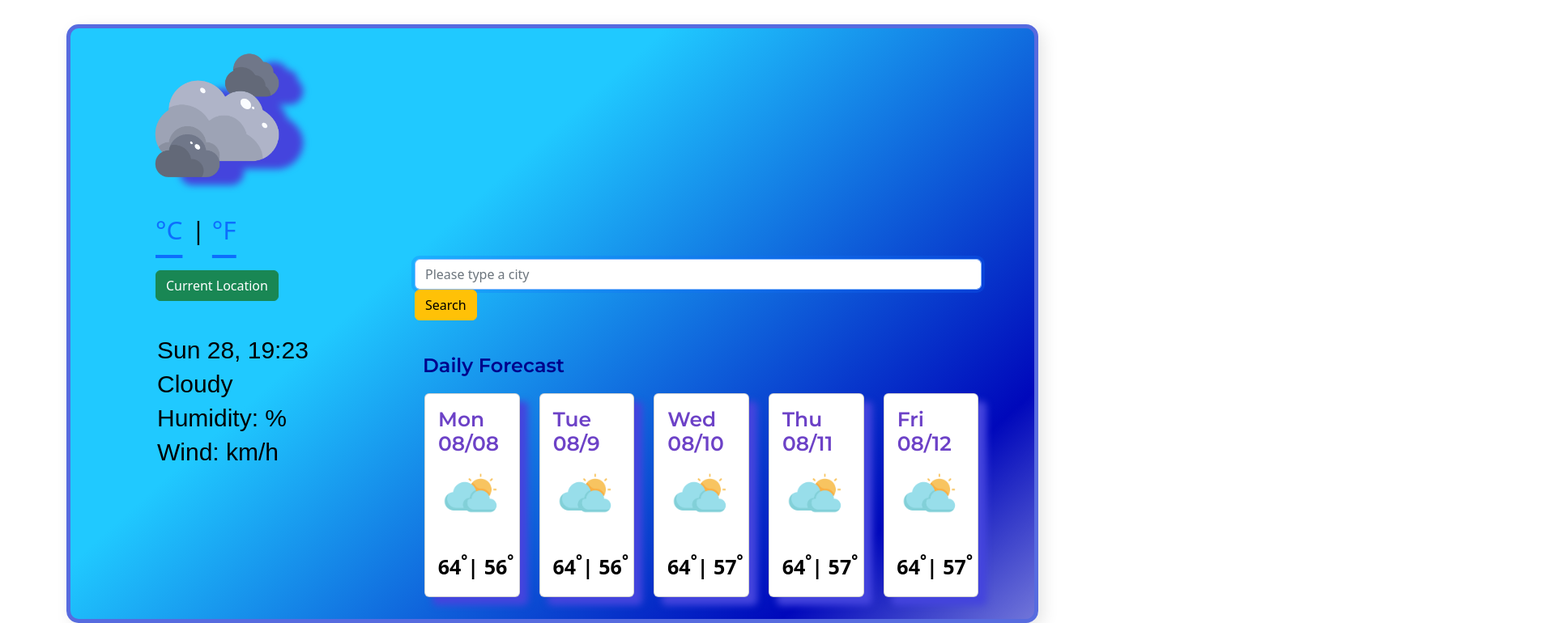
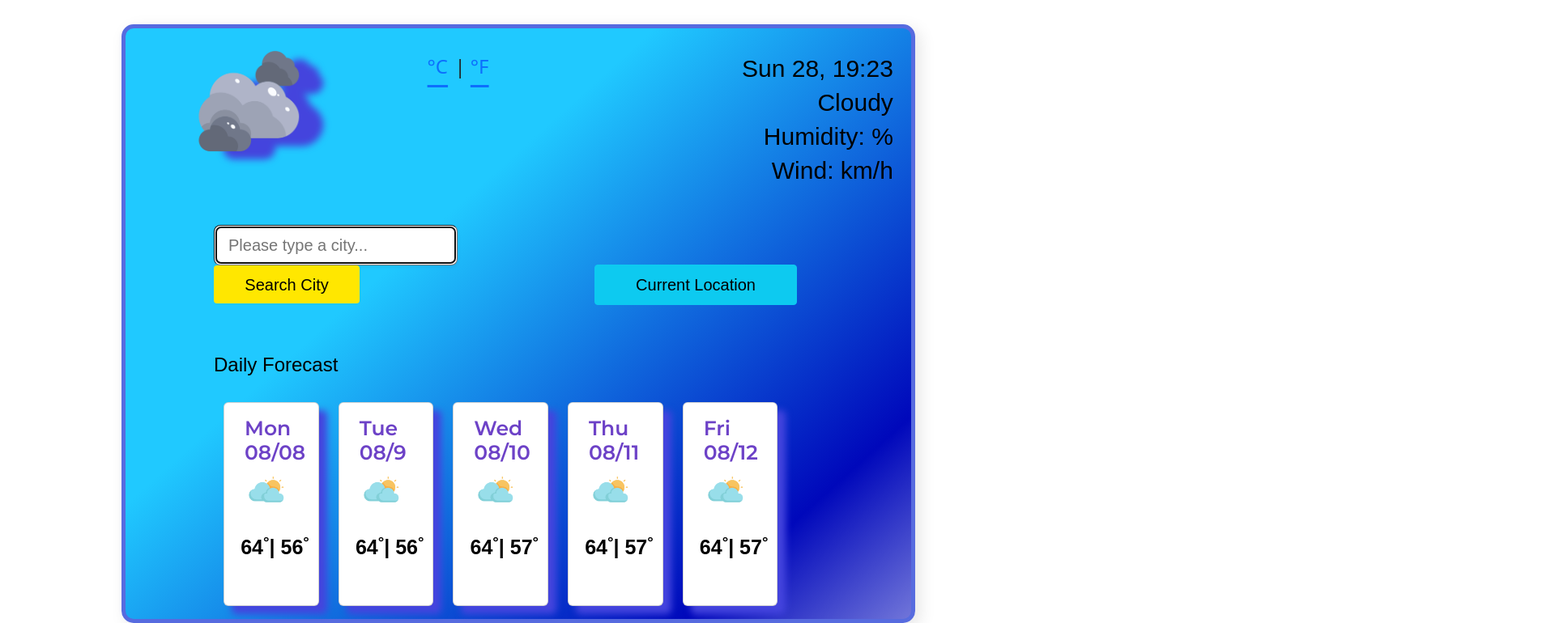
Before and after one commit to soniigx/my-weather-app, a plain HTML site: page index.html in a window 1280 px wide. Shown: the top 770 px of the page at 81% size, 1920 px wide, since content can reach past the window. Drawn offline with nearby package versions, Linux system fonts and the light colour scheme; no server answers; a web font is replaced by a local one.

Commit message:
updated current location button

```diff
--- a/index.html
+++ b/index.html
@@ -18,27 +18,22 @@
 
   <body>
     <div class="container">
-			<div id=content">
+			<div id="content">
 				<div id="box">
     <h1>
-			<img src="images/cloudyy.png" alt="Sun behind clouds " class="dark-clouds" />
+			<img src="images/cloudyy.png" alt="Sun behind dark clouds " class="dark-clouds" />
+	</h1>
+	<h2>
 
-			<div class="float-left">
+			<div class="float">
 					<p id="city"></p>
 				<span class="temperature" id="temperature"></span
 				><span class="units">
 					<a href="#" id="celsius-link"><sup>°C<sup></a> <sup> | </sup>
 					<a href="#" id="fahrenheit-link"><sup>°F </sup></a>
-					<hr>
-					<button
-                class="btn btn-success btn-lg-"
-                id="current-location-button"
-              >
-                Current Location
-              </button>
 
-			</h1>
-			<h2>
+	</h2>
+	<h3>
 			<ul>
 				<li id="date"></li>
 				<li id="description">
@@ -51,36 +46,39 @@
 				<li>
 					Wind: <span id="wind"></span> km/h
 				</li>
-			</h2>
+	</h3>
+	<hr>
 
 
 		<form id="search-bar">
 			<div class="wrap">
 				<input
 				type="search"
-					placeholder="Please type a city"
-				  class="form-control"
+				id="city-input"
+				placeholder="Please type a city..."
 				autofocus="on"
 				autocomplete="off"
-					id="city-input"
-					class="form-control shadow-sm">
-
+				class="form-control-lg shadow-sm">
+				<button id="search-button">
+					Search City
+				</button>
 				<button
-                class="btn btn-warning btn-lg-float left"
-								id="search-button"
-								values="Search"
+                class="btn btn-info btn"
+                id="current-location-button"
               >
-                Search
+                Current Location
               </button>
 		</form>
 
 			<hr>
 
-			<h3>
+			<h4>
 			Daily Forecast
-			</h3>
+			</h4>
 
-	  <h4>
+			<hr>
+
+	  <h5>
 
 			<div class="row card-body">
 				<div class="col-2">
@@ -147,7 +145,7 @@
 						</div>
 					</div>
 				</div>
-			</h4>
+			</h5>
 
 
     <script src="src/index.js"></script>
--- a/src/index.js
+++ b/src/index.js
@@ -85,4 +85,4 @@ form.addEventListener("submit", handleSubmit);
 let currentLocationButton = document.querySelector("#current-location-button");
 currentLocationButton.addEventListener("click", getCurrentLocation);
 
-searchCity("Peru");
+searchCity("Perú");
--- a/src/styles.css
+++ b/src/styles.css
@@ -2,6 +2,13 @@ h1 {
   color: black;
   font-size: 42px;
   padding-left: 0px;
+}
+
+h2 {
+  padding-left: 220px;
+  position: absolute;
+  top: 7%;
+  left: 17%;
 }
 
 h3 {
@@ -12,6 +19,14 @@ h3 {
   font-weight: 550;
   font-size: x-large;
   color: darkblue;
+  margin-left: center;
+}
+
+h4 {
+  color: black;
+}
+h5 {
+  margin-right: -50%;
 }
 
 p {
@@ -41,7 +56,7 @@ p {
   width: 1200px;
   height: 740px;
   margin: 30px auto;
-  max-width: 1200px;
+  max-width: 980px;
   padding: 15px;
   box-shadow: 6px 6px 20px rgba(0, 0, 0, 0.1);
 }
@@ -76,19 +91,24 @@ hr {
 
 ul {
   list-style: none;
-  text-align: left;
+  text-align: right;
   font-size: 30px;
   line-height: 1.4;
   font-family: "Mochiy Pop One", sans-serif;
   color: black;
   font-weight: lighter;
-  margin-left: 60px;
-  bottom: -500px;
+  position: absolute;
+  margin-left: 500px;
+  cursor: pointer;
+  top: 8%;
+  left: 30%;
 }
 
 .card-title {
   font-weight: 750;
   font-size: 60px;
+  margin-left: 9px;
+  max-width: 450px;
 }
 
 .card-text {
@@ -96,6 +116,8 @@ ul {
   font-weight: 700;
   font-size: 25px;
   font-family: "Montserrat", sans-serif;
+  margin-left: 9px;
+  max-width: 550px;
 }
 
 .temp {
@@ -103,8 +125,8 @@ ul {
   text-align: center;
   font-weight: 600;
   font-size: 25px;
-  margin: 0px;
   margin-left: -725px;
+  max-width: -725px;
 }
 
 .temperature {
@@ -116,26 +138,18 @@ ul {
   color: white;
   height: 250px;
   width: 850px;
+  max-width: 850px;
 }
 .card:hover {
   cursor: pointer;
   background-color: #ffe700;
 }
 
-.search-bar {
-  padding: 10px;
+.wrap {
+  width: 470px;
   border-radius: 10px;
   border-width: 100%;
-  width: 20%;
-  filter: drop-shadow(5px 5px 4px #4444dd);
-}
-
-.wrap {
-  width: 30%;
-  position: absolute;
-  top: 40%;
-  width: 700px;
-  left: 40%;
+  margin-right: -50%;
 }
 
 .row {
@@ -146,6 +160,31 @@ ul {
 }
 
 #current-location-button {
-  margin-left: 90px;
-  margin-top: -60px;
+  margin-left: 470px;
+  margin-top: -80px;
+  border-radius: 4px;
+  font-size: 20px;
+  width: 250px;
+  height: 50px;
 }
+
+#search-button {
+  display: inline-block;
+  border-radius: 4px;
+  background-color: #ffe700;
+  border: none;
+  font-size: 20px;
+  width: 180px;
+  height: 47px;
+  transition: all 0.5s;
+  font-family: "Mochiy Pop One", sans-serif;
+}
+
+#search-bar {
+  display: inline-block;
+  font-size: 20px;
+  transition: all 0.5s;
+  cursor: pointer;
+  margin-left: 10%;
+  font-family: "Mochiy Pop One", sans-serif;
+}
```
Lines whose indentation alone changed are shown as unchanged.
